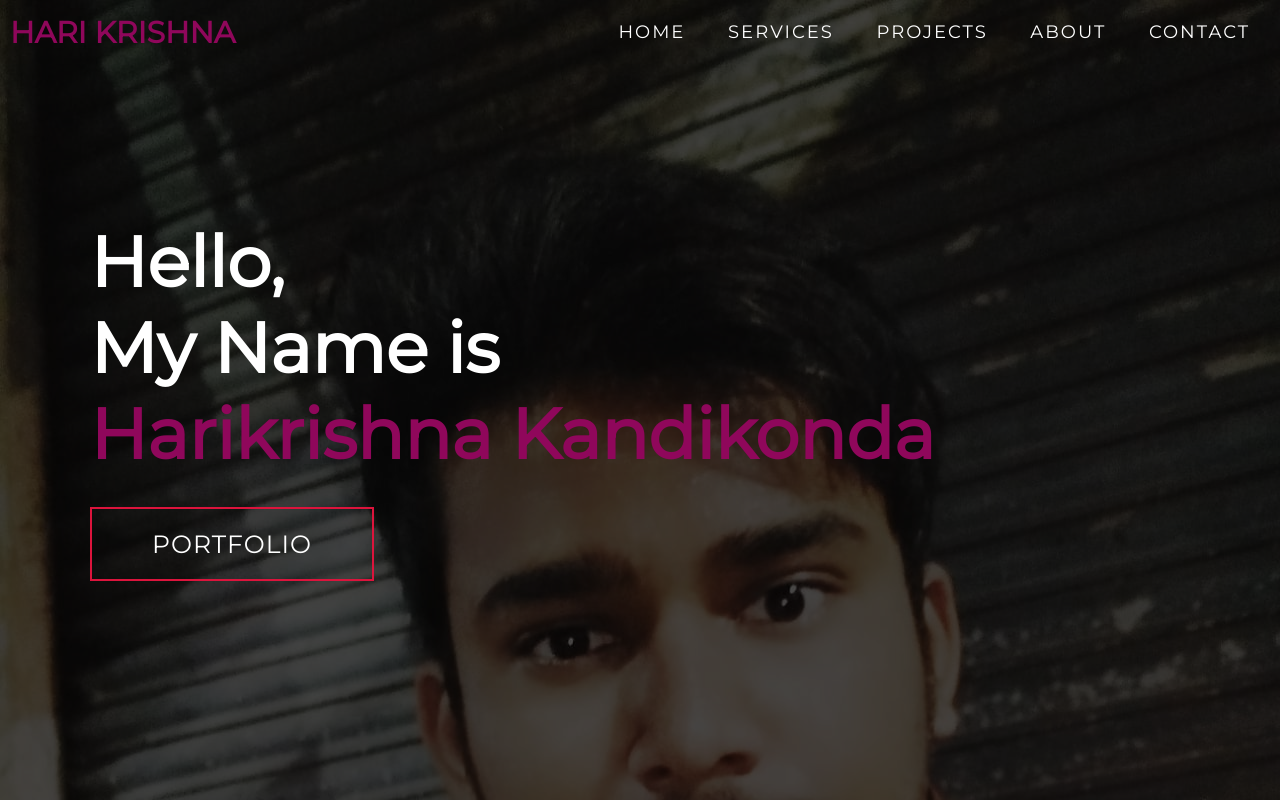
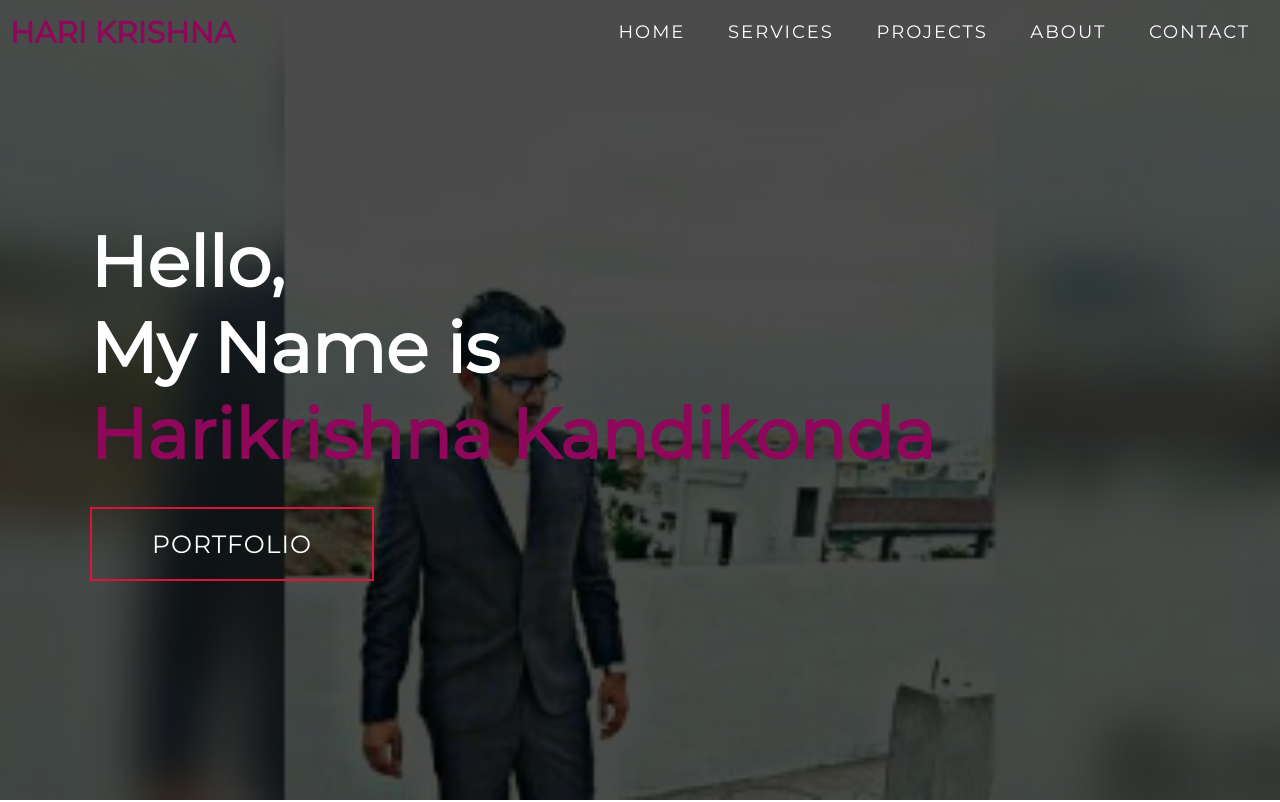
Before and after one commit to Super-saint99/po, a plain HTML site: page index.html in a window 1280 px wide. Shown: the top 802 px of the page. Drawn offline with Linux system fonts and the light colour scheme.

Commit message:
Update style.css

```diff
--- a/style.css
+++ b/style.css
@@ -220,7 +220,7 @@ p {
 
 /* Hero Section */
 #hero {
-	background-image: url(./img/hari5.jpg);
+	background-image: url(./img/1631159676864.jpg);
 	background-size: cover;
 	background-position: top center;
 	position: relative;
```
